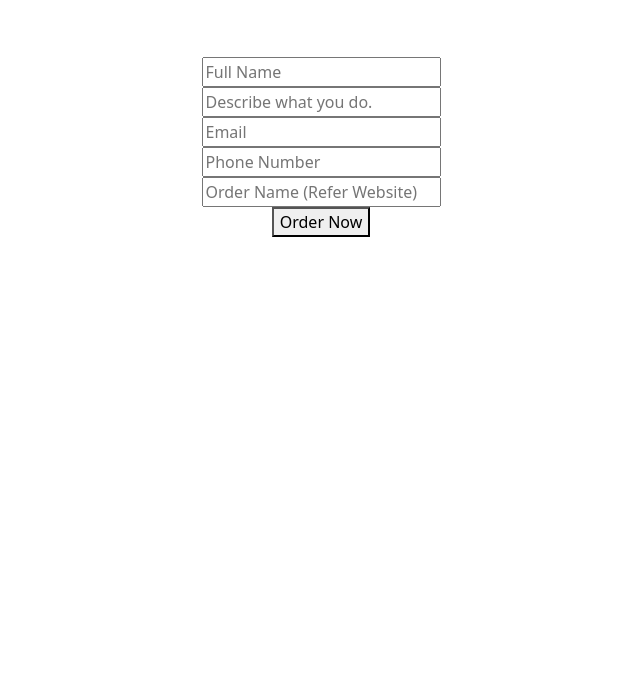
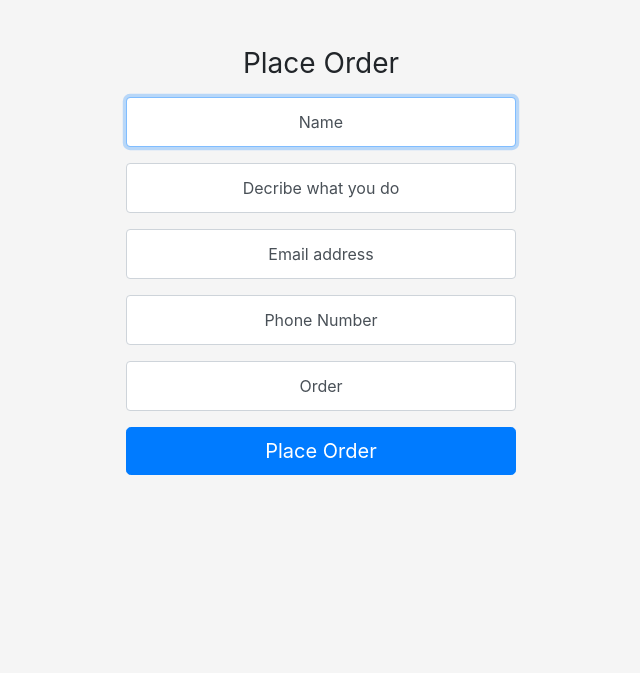
Before and after one commit to amycodesigner/site, a plain HTML site: page order.html in a window 1280 px wide. Shown: the part 127-800 px from the top of the page, without its empty margins (319-959 px from the left). Drawn offline with nearby package versions, Linux system fonts and the light colour scheme.

Commit message:
Update order.html

```diff
--- a/order.html
+++ b/order.html
@@ -1,35 +1,194 @@
-<!DOCTYPE html>
-<html lang="en" dir="ltr">
+
+<!doctype html>
+<html lang="en">
   <head>
     <meta charset="utf-8">
-    <meta name="viewport" content="width=device-width, initial-scale=1.0">
-    <title>CODESIGNER</title>
-    <link rel="stylesheet" href="styles.css">
-    <link href="https://cdn.jsdelivr.net/npm/bootstrap@5.0.1/dist/css/bootstrap.min.css" rel="stylesheet" integrity="sha384-+0n0xVW2eSR5OomGNYDnhzAbDsOXxcvSN1TPprVMTNDbiYZCxYbOOl7+AMvyTG2x" crossorigin="anonymous">
-<link rel="stylesheet" href="https://cdn.jsdelivr.net/npm/bootstrap-icons@1.5.0/font/bootstrap-icons.css">
-<link rel="preconnect" href="https://fonts.gstatic.com">
-<link href="https://fonts.googleapis.com/css2?family=Raleway&family=Red+Hat+Text&display=swap" rel="stylesheet">
+    <meta name="viewport" content="width=device-width, initial-scale=1, shrink-to-fit=no">
+    <title>Place Your Order|CODESIGNER</title>
+
+<link rel="stylesheet" href="https://cdn.jsdelivr.net/npm/bootstrap@4.6.0/dist/css/bootstrap.min.css" integrity="sha384-B0vP5xmATw1+K9KRQjQERJvTumQW0nPEzvF6L/Z6nronJ3oUOFUFpCjEUQouq2+l" crossorigin="anonymous">
+
+    <style>
+      .bd-placeholder-img {
+        font-size: 1.125rem;
+        text-anchor: middle;
+        -webkit-user-select: none;
+        -moz-user-select: none;
+        -ms-user-select: none;
+        user-select: none;
+      }
+
+      @media (min-width: 768px) {
+        .bd-placeholder-img-lg {
+          font-size: 3.5rem;
+        }
+      }
+      html,
+body {
+  height: 100%;
+}
+
+body {
+  display: -ms-flexbox;
+  display: flex;
+  -ms-flex-align: center;
+  align-items: center;
+  padding-top: 40px;
+  padding-bottom: 40px;
+  background-color: #f5f5f5;
+}
+
+.form-order {
+  width: 100%;
+  max-width: 420px;
+  padding: 15px;
+  margin: auto;
+}
+
+.form-label-group {
+  position: relative;
+  margin-bottom: 1rem;
+}
+
+.form-label-group input,
+.form-label-group label {
+  height: 3.125rem;
+  padding: .75rem;
+}
+
+.form-label-group label {
+  position: absolute;
+  top: 0;
+  left: 0;
+  display: block;
+  width: 100%;
+  margin-bottom: 0; /* Override default `<label>` margin */
+  line-height: 1.5;
+  color: #495057;
+  pointer-events: none;
+  cursor: text; /* Match the input under the label */
+  border: 1px solid transparent;
+  border-radius: .25rem;
+  transition: all .1s ease-in-out;
+}
+
+.form-label-group input::-webkit-input-placeholder {
+  color: transparent;
+}
+
+.form-label-group input::-moz-placeholder {
+  color: transparent;
+}
+
+.form-label-group input:-ms-input-placeholder {
+  color: transparent;
+}
+
+.form-label-group input::-ms-input-placeholder {
+  color: transparent;
+}
+
+.form-label-group input::placeholder {
+  color: transparent;
+}
+
+.form-label-group input:not(:-moz-placeholder-shown) {
+  padding-top: 1.25rem;
+  padding-bottom: .25rem;
+}
+
+.form-label-group input:not(:-ms-input-placeholder) {
+  padding-top: 1.25rem;
+  padding-bottom: .25rem;
+}
+
+.form-label-group input:not(:placeholder-shown) {
+  padding-top: 1.25rem;
+  padding-bottom: .25rem;
+}
+
+.form-label-group input:not(:-moz-placeholder-shown) ~ label {
+  padding-top: .25rem;
+  padding-bottom: .25rem;
+  font-size: 12px;
+  color: #777;
+}
+
+.form-label-group input:not(:-ms-input-placeholder) ~ label {
+  padding-top: .25rem;
+  padding-bottom: .25rem;
+  font-size: 12px;
+  color: #777;
+}
+
+.form-label-group input:not(:placeholder-shown) ~ label {
+  padding-top: .25rem;
+  padding-bottom: .25rem;
+  font-size: 12px;
+  color: #777;
+}
+
+.form-label-group input:-webkit-autofill ~ label {
+  padding-top: .25rem;
+  padding-bottom: .25rem;
+  font-size: 12px;
+  color: #777;
+}
+
+/* Fallback for Edge
+-------------------------------------------------- */
+@supports (-ms-ime-align: auto) {
+  .form-label-group {
+    display: -ms-flexbox;
+    display: flex;
+    -ms-flex-direction: column-reverse;
+    flex-direction: column-reverse;
+  }
+
+  .form-label-group label {
+    position: static;
+  }
+
+  .form-label-group input::-ms-input-placeholder {
+    color: #777;
+  }
+}
+    </style>
+
   </head>
   <body>
-<form action=" https://sheetdb.io/api/v1/6ecvn3ixs9wzm" method="post">
-  <h1>Place your Order</h1>
-  <input name="data[name]" type="text" Placeholder="Full Name" required>
-  <br>
-  <input name="data[title]" type="text" Placeholder="Describe what you do." required>
-  <br>
-  <input name="data[email]" type="email" Placeholder="Email" required>
-  <br>
-  <input name="data[phone]" type="number" placeholder="Phone Number">
-  <br>
-  <input name="data[order]"  type="text" placeholder="Order Name (Refer Website)">
-  <br>
-  <button type="submit">Order Now</button>
+
+<form action="https://sheetdb.io/api/v1/6ecvn3ixs9wzm" method="post" class="form-order">
+  <div class="text-center mb-4">
+    <h1 class="h3 mb-3 font-weight-normal">Place Order</h1>
+    <div class="form-label-group">
+      <input type="text" class="form-control" placeholder="Full Name" required  name="data[name]"  autofocus>
+      <label for="inputPassword">Name</label>
+    </div>
+    <div class="form-label-group">
+      <input type="text" class="form-control" placeholder="Decribe what you do." required  name="data[title]"  autofocus>
+      <label for="inputPassword">Decribe what you do</label>
+    </div>
+
+  <div class="form-label-group">
+    <input type="email" id="inputEmail" class="form-control" placeholder="Email address" required name="data[email]">
+    <label for="inputEmail">Email address</label>
+  </div>
+
+  <div class="form-label-group">
+    <input type="number" class="form-control" placeholder="Phone number" required name="data[phone]">
+    <label for="inputEmail">Phone Number</label>
+  </div>
+
+  <div class="form-label-group">
+    <input type="order" class="form-control" placeholder="Email address" required name="data[order]">
+    <label for="inputEmail">Order</label>
+  </div>
+
+  <button class="btn btn-lg btn-primary btn-block" type="submit">Place Order</button>
+
 </form>
-    <style>
-      body{
-        text-align: center;
-      }
-    </style>
+
 <script>
   var form = document.getElementById('sheetdb-form');
   form.addEventListener("submit", e => {
@@ -44,6 +203,6 @@
     });
   });
 </script>
-<script src="https://cdn.jsdelivr.net/npm/bootstrap@5.0.1/dist/js/bootstrap.bundle.min.js" integrity="sha384-gtEjrD/SeCtmISkJkNUaaKMoLD0//ElJ19smozuHV6z3Iehds+3Ulb9Bn9Plx0x4" crossorigin="anonymous"></script>
+
   </body>
 </html>
```
